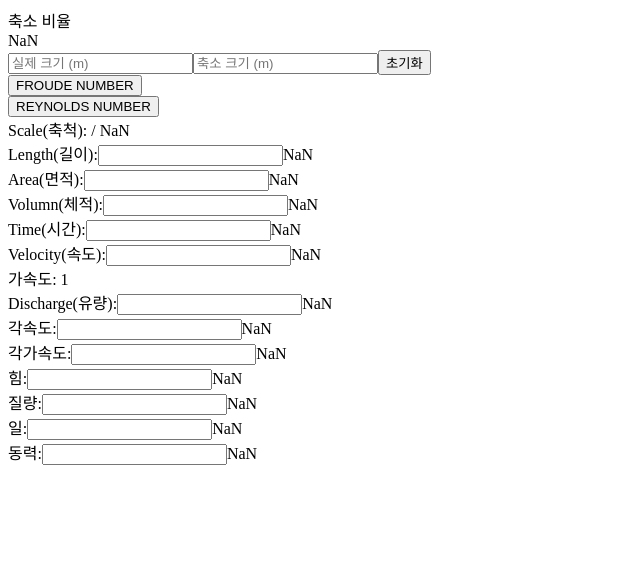
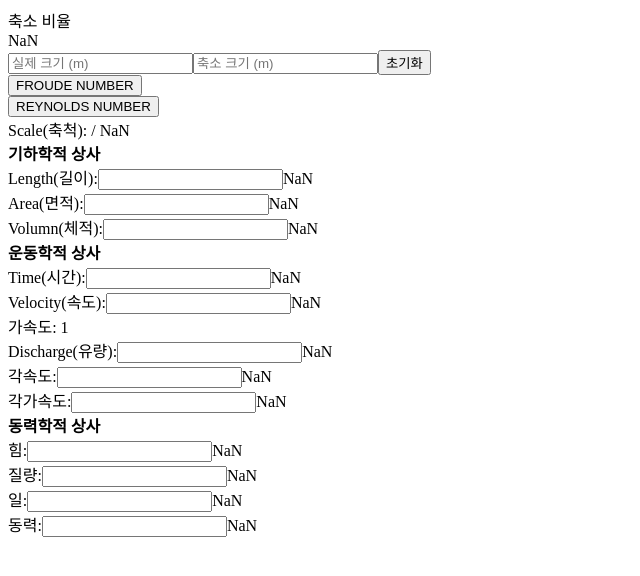
Before and after one commit to lyukidon/lawOfSimilarity, a React (Create React App) app: page / in a window 1280 px wide. Both pictures are taken after a click on the button "FROUDE NUMBER". Shown: the top 576 px of the page, without its empty margins (0-640 px from the left). Built offline with nearby package versions, Linux system fonts and the light colour scheme.

Commit message:
기하학, 운동학, 동역학 나눠놓음

```diff
--- a/src/component/Froude.js
+++ b/src/component/Froude.js
@@ -21,6 +21,7 @@ function Froude(props) {
         <div>
             <div>Scale(축척): {model}/{prototype} {scale}</div>
             <div className="Geometrical Similarity">
+                <b>기하학적 상사</b>
                 <div>Length(길이):
                     <input type="text" name="length" onChange={onChange} />
                     {data.length * scale}
@@ -35,6 +36,7 @@ function Froude(props) {
                 </div>
             </div>
             <div className="Kinematic Similarity">
+                <b>운동학적 상사</b>
                 <div>
                     Time(시간):
                     <input type="text" name="time" onChange={onChange} />
@@ -61,6 +63,7 @@ function Froude(props) {
                     </div>
             </div>
             <div className="Dynamic Similarity">
+                <b>동력학적 상사</b>
                 <div>힘:
                     <input type="text" name="force" onChange={onChange} />
                     {data.force * scale**(3)}
--- a/src/component/Reynolds.js
+++ b/src/component/Reynolds.js
@@ -20,6 +20,7 @@ function Reynolds(props) {
         <div>
             <div>Scale(축척): {model}/{prototype} {scale}</div>
             <div className="Geometrical Similarity">
+                <b>기하학적 상사</b>
                 <div>Length(길이):
                     <input type="text" name="length" onChange={onChange} />
                     {data.length * scale}
@@ -34,6 +35,7 @@ function Reynolds(props) {
                     </div>
             </div>
             <div className="Kinematic Similarity">
+                <b>운동학적 상사</b>
                 <div>Time(시간):
                     <input type="text" name="time" onChange={onChange} />
                     {data.time * scale**(2)}
@@ -60,6 +62,7 @@ function Reynolds(props) {
                     </div>
             </div>
             <div className="Dynamic Similarity">
+                <b>동력학적 상사</b>
                 <div>힘: 1</div>
                 <div>질량:
                     <input type="text" name="mass" onChange={onChange} />
```
Also changed, not shown: 1 other file (tests, documents, lock files or other folders).
